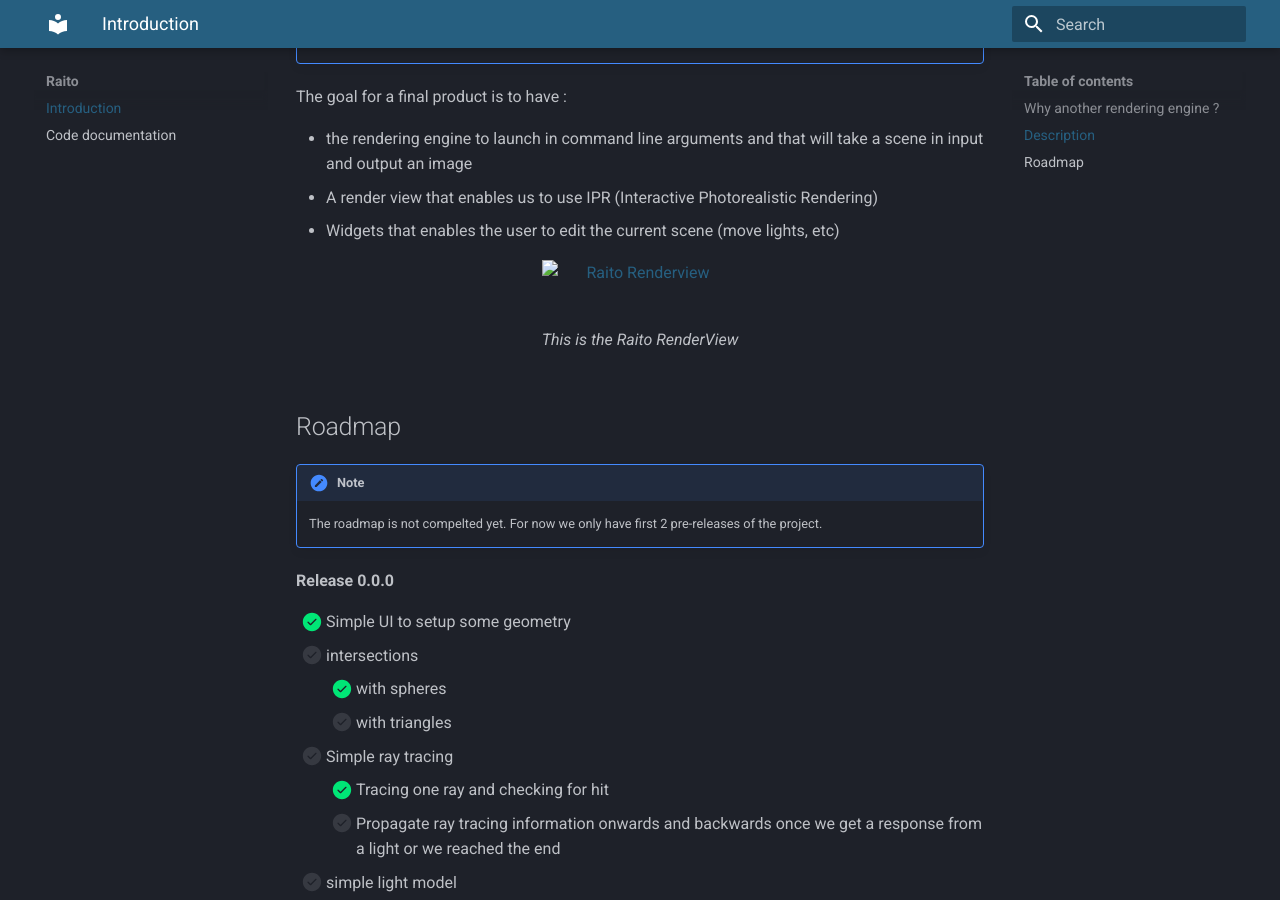
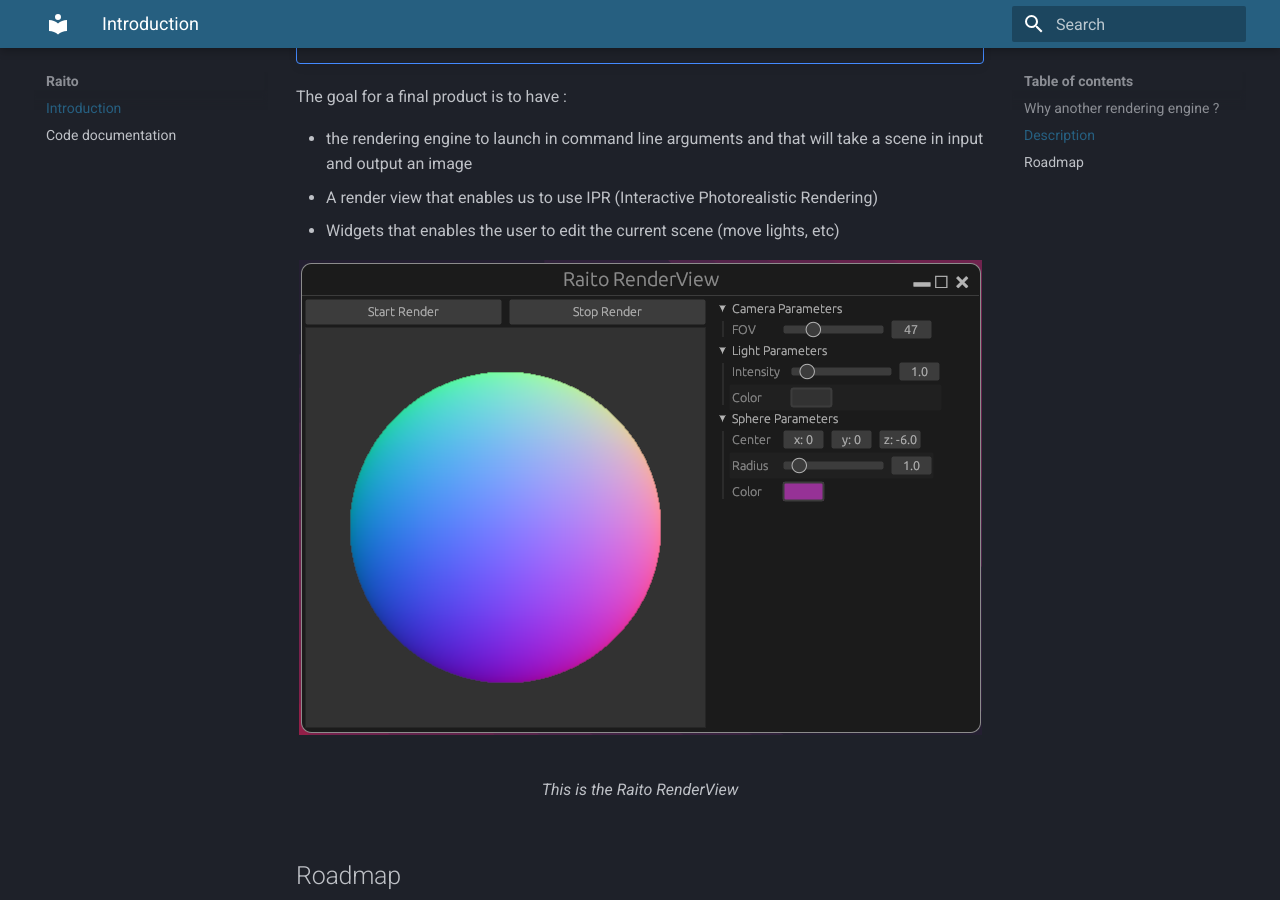
Before and after one commit to Alxiice/Raito, an MkDocs documentation site: the page built from docs/source/index.md, in a window 1280 px wide and 900 px high, scrolled down 598 px. Built offline with MkDocs 1.6.1 and Material for MkDocs 9.7.7, drawn with Linux system fonts in a browser that asks for light colours.

```diff
--- a/docs/source/index.md
+++ b/docs/source/index.md
@@ -28,7 +28,7 @@ The goal for a final product is to have :
 - Widgets that enables the user to edit the current scene (move lights, etc)
 
 <figure markdown="span">
-  ![Raito Renderview](../images/raito_render_view.png)
+  ![Raito Renderview](images/raito_render_view.png)
   <figcaption>This is the Raito RenderView</figcaption>
 </figure>
 
@@ -48,12 +48,12 @@ The goal for a final product is to have :
     - [ ] with triangles
 - [ ] Simple ray tracing
     - [x] Tracing one ray and checking for hit
-    - [ ] Propagate ray tracing information onwards and backwards once we get a response from a light or we reached the end
+    - [x] Propagate ray tracing information onwards and backwards once we get a response from a light or we reached the end
 - [ ] simple light model
     - [ ] skydome
-    - [ ] point lights
+    - [x] point lights
 - [ ] Light transport with shading information, simple shading models
-    - [ ] reflective
+    - [x] reflective
     - [ ] diffuse
     - [ ] glass
 - [ ] Be able to move the camera (camera & world space, for now no model space). Not interactive (move the camera from the parameters tab)
```
Also changed, not shown: docs/source/images/raito_render_view.png (renamed from docs/images/raito_render_view.png), docs/source/test.png (added).
